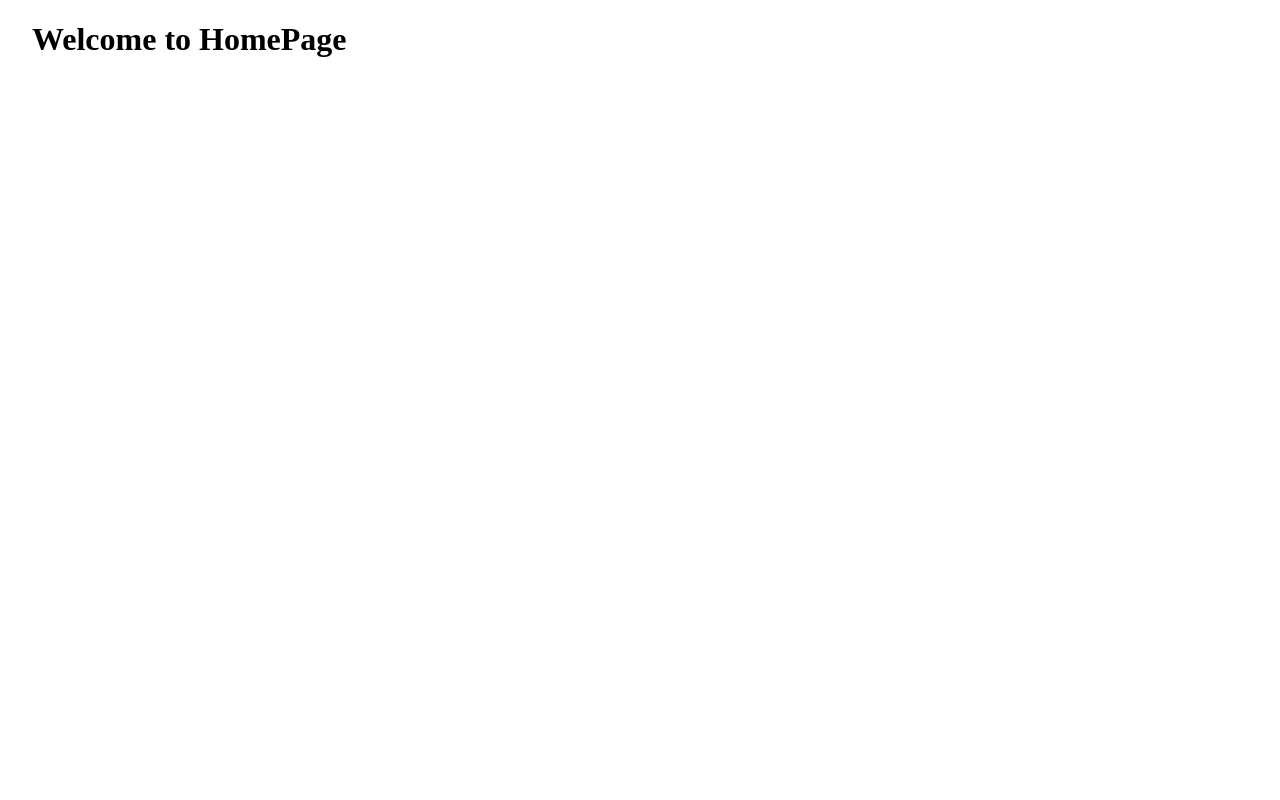
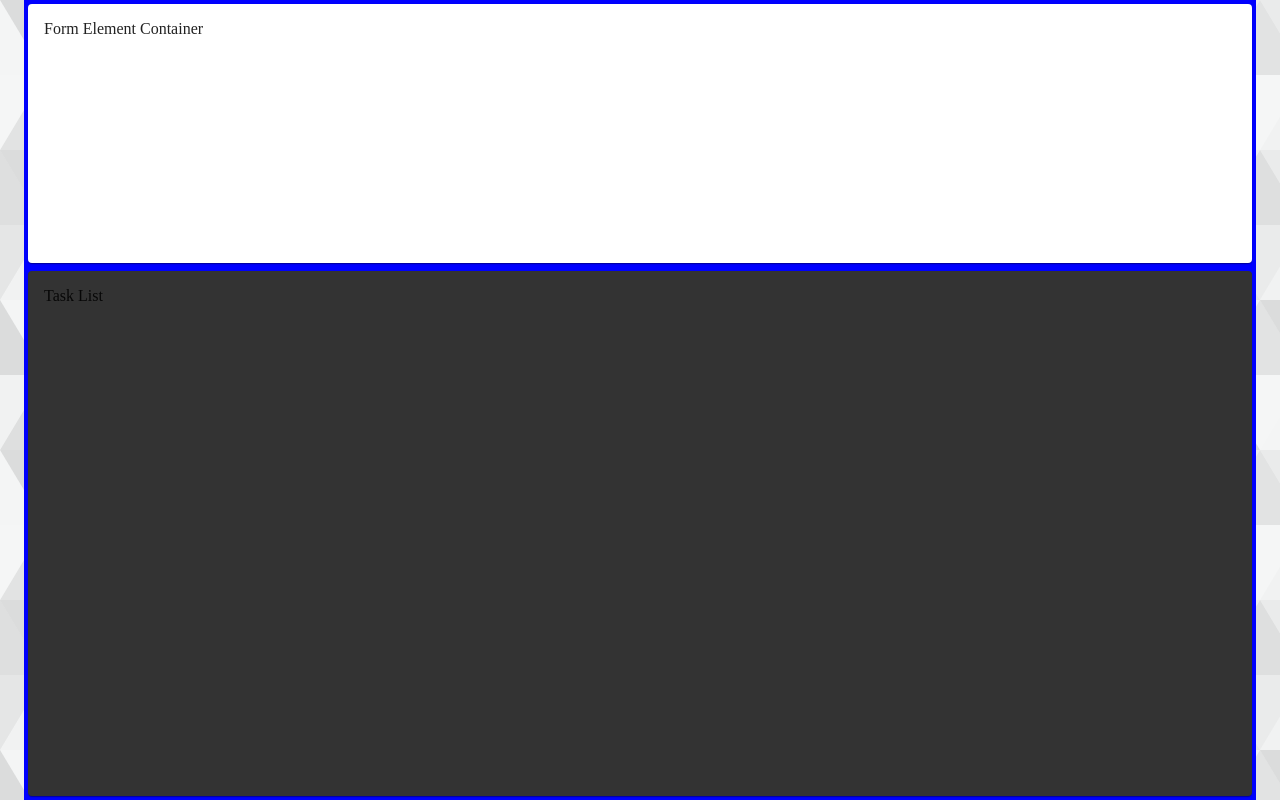
Before and after one commit to ManojPrabhakar-dev/BugLogger, a React (Create React App) app in the folder client/: page / in a window 1280 px wide. Built offline with nearby package versions, Linux system fonts and the light colour scheme.

Commit message:
Added basic layout with css grid style

```diff
--- a/client/src/components/Form/CreateTask.js
+++ b/client/src/components/Form/CreateTask.js
@@ -0,0 +1,49 @@
+import React from "react";
+import {
+  Container,
+  TextField,
+  Button,
+  Typography,
+  Paper,
+} from "@material-ui/core";
+import useStyles from "./styles";
+
+const CreateTask = () => {
+  const classes = useStyles();
+  return (
+    <Paper className={`${classes.paper}`}>
+      Form Element Container
+      {/* <form autoComplete="off" noValidate>
+        <Typography variant="h6">{"Creating Task"}</Typography>
+        <TextField
+          name="title"
+          variant="outlined"
+          label="Title"
+          fullWidth
+          value={"Title"}
+        />
+        <TextField
+          name="description"
+          variant="outlined"
+          label="description"
+          fullWidth
+          multiline
+          rows={4}
+          value={"Description"}
+        />
+        <Button
+          className={classes.buttonSubmit}
+          variant="contained"
+          color="primary"
+          size="large"
+          type="submit"
+          fullWidth
+        >
+          Submit
+        </Button>
+      </form> */}
+    </Paper>
+  );
+};
+
+export default CreateTask;
--- a/client/src/components/Form/styles.js
+++ b/client/src/components/Form/styles.js
@@ -0,0 +1,22 @@
+import { makeStyles } from "@material-ui/core/styles";
+
+export default makeStyles((theme) => ({
+  paper: {
+    padding: theme.spacing(2),
+    backgroundColor: theme.palette.secondary,
+    gridRow: "span 4",
+    margin: "4px",
+  },
+  form: {
+    display: "flex",
+    flexWrap: "wrap",
+    justifyContent: "center",
+  },
+  fileInput: {
+    width: "97%",
+    margin: "10px 0",
+  },
+  buttonSubmit: {
+    marginBottom: 10,
+  },
+}));
--- a/client/src/components/Home.js
+++ b/client/src/components/Home.js
@@ -1,7 +1,44 @@
 import React from "react";
+import {
+  Container,
+  Box,
+  Grid,
+  Button,
+  Typography,
+  Paper,
+} from "@material-ui/core";
+import useStyles from "./styles";
+import CreateTask from "./Form/CreateTask";
+import Tasks from "./Tasks/Tasks";
 
 const Home = () => {
-  return <h1>Welcome to HomePage</h1>;
+  const classes = useStyles();
+  return (
+    <Box sx={{ height: "100vh", width: "100%" }}>
+      <Box className={classes.layoutTop}>
+        {/* <Box sx={{ gridRow: "span 6" }}>box 1</Box> */}
+        {/* <Box className={classes.layout1}> */}
+        <CreateTask />
+        {/* </Box> */}
+        {/* <Box className={classes.layout2}> */}
+        <Tasks />
+        {/* </Box> */}
+      </Box>
+    </Box>
+  );
 };
 
+// const Home = () => {
+//   return (
+//     <Grid container direction="column" justifyContent="center" align="center">
+//       <Grid item>
+//         <CreateTask />
+//       </Grid>
+//       <Grid item>
+//         <Tasks />
+//       </Grid>
+//     </Grid>
+//   );
+// };
+
 export default Home;
--- a/client/src/components/Tasks/Tasks.js
+++ b/client/src/components/Tasks/Tasks.js
@@ -0,0 +1,10 @@
+import React from "react";
+import { Container, Button, Typography, Paper } from "@material-ui/core";
+import useStyles from "./styles";
+
+const Tasks = () => {
+  const classes = useStyles();
+  return <Paper className={classes.paper}>Task List</Paper>;
+};
+
+export default Tasks;
--- a/client/src/components/Tasks/styles.js
+++ b/client/src/components/Tasks/styles.js
@@ -0,0 +1,10 @@
+import { makeStyles } from "@material-ui/core/styles";
+
+export default makeStyles((theme) => ({
+  paper: {
+    padding: theme.spacing(2),
+    backgroundColor: "#333",
+    gridRow: "span 8",
+    margin: "4px",
+  },
+}));
--- /dev/null
+++ b/client/src/components/styles.js
@@ -0,0 +1,21 @@
+import { makeStyles } from "@material-ui/core/styles";
+
+export default makeStyles((theme) => ({
+  // paper: {
+  //   padding: theme.spacing(2),
+  //   backgroundColor: "#333",
+  // },
+  layoutTop: {
+    height: "100%",
+    backgroundColor: "blue",
+    display: "grid",
+    gridTemplateRows: "repeat(12,1fr)",
+    // gridGap: 1,
+  },
+  // layout1: {
+  //   gridRow: "span 4",
+  // },
+  // layout2: {
+  //   gridRow: "span 8",
+  // },
+}));
```
Also changed, not shown: client/src/index.css, 1 other file (tests, documents, lock files or other folders).
